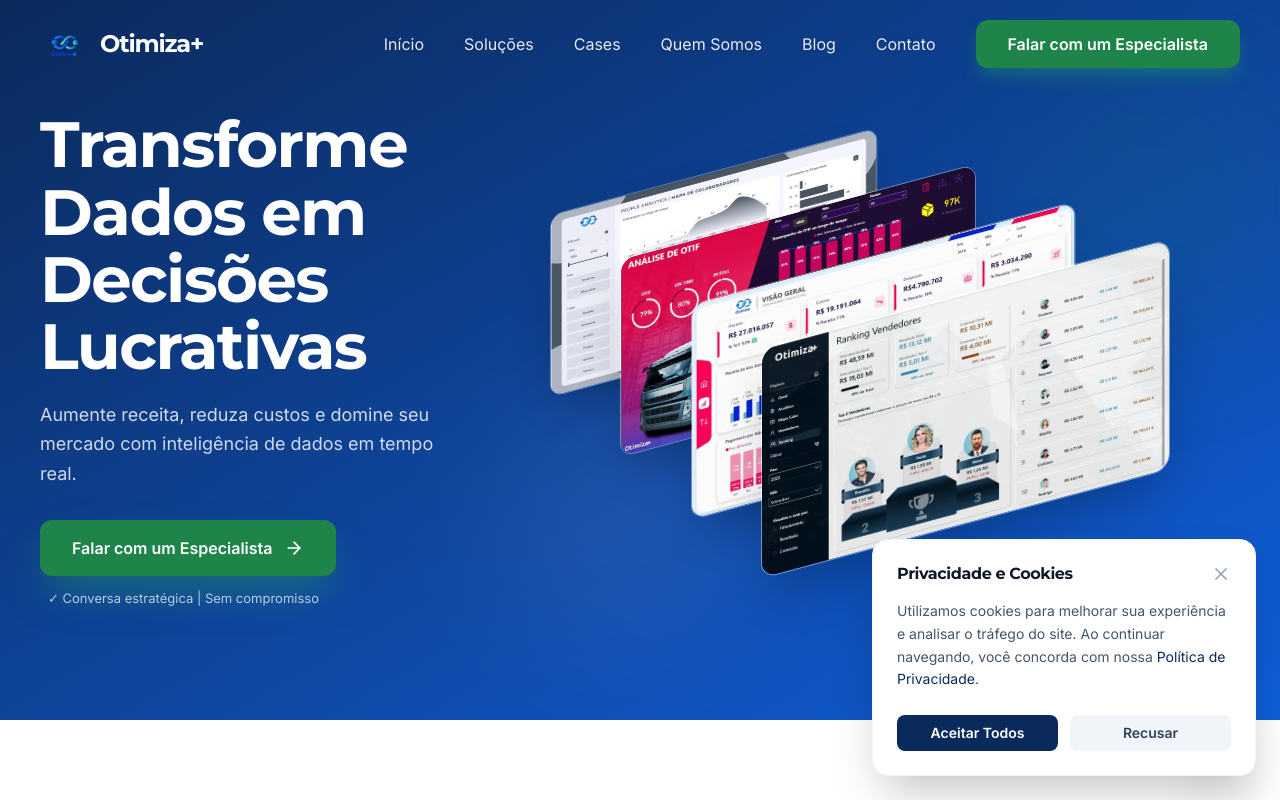
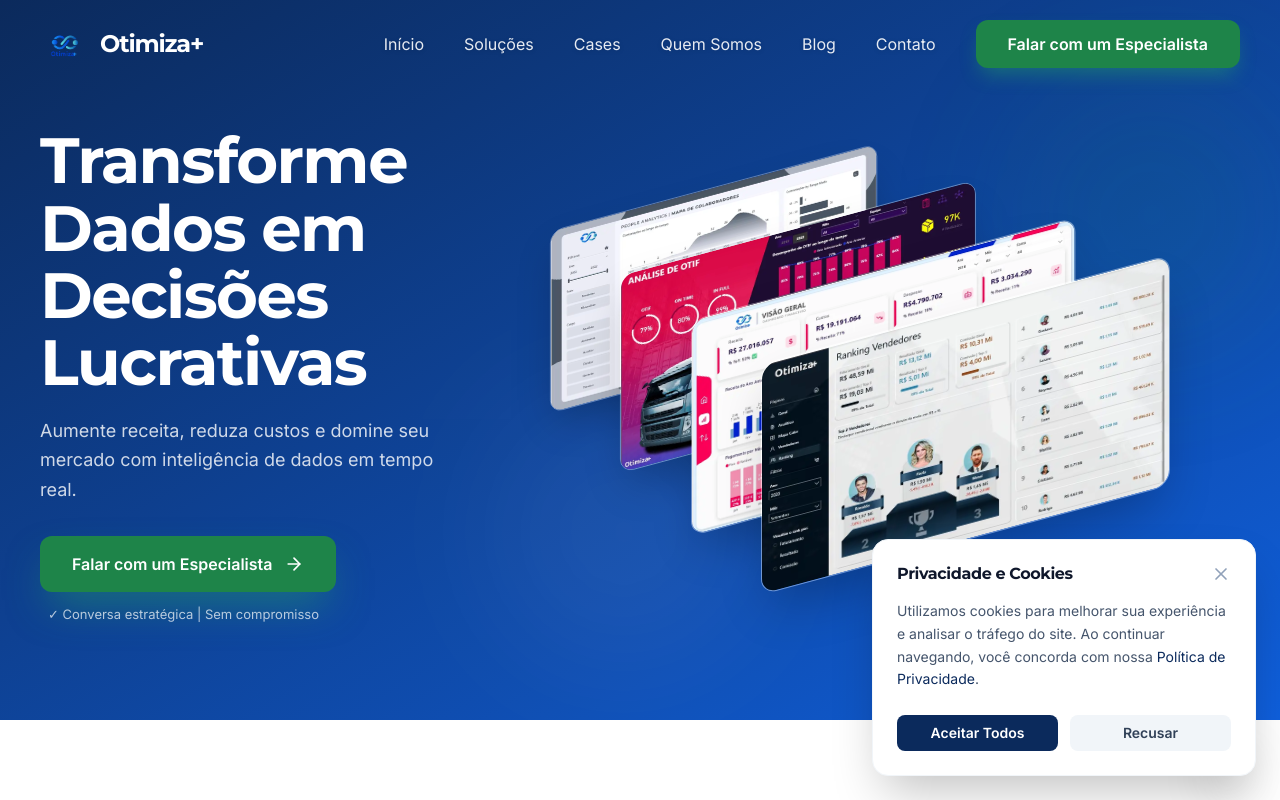
Before and after one commit to ThiagoIL/otimiza-latest-project, a React (Vite) app: page / in a window 1280 px wide. Shown: the top 800 px of the page. Built offline with nearby package versions, Linux system fonts and the light colour scheme.

Commit message:
alter padding title

```diff
--- a/src/pages/Home.tsx
+++ b/src/pages/Home.tsx
@@ -33,7 +33,7 @@
         preloadHero={true}
       />
       {/* Hero Section */}
-      <section className="relative min-h-[90vh] flex items-center overflow-hidden bg-gradient-to-br from-primary to-secondary pt-32 pb-20 lg:py-12">
+      <section className="relative min-h-[90vh] flex items-center overflow-hidden bg-gradient-to-br from-primary to-secondary pt-32 pb-20 lg:pt-24 lg:pb-16">
         <div className="max-w-[1500px] mx-auto px-4 sm:px-6 lg:px-10 w-full relative z-10">
           <div className="flex flex-col lg:flex-row items-center lg:items-start gap-12 lg:gap-16">
             {/* Text Content (48%) */}
```
